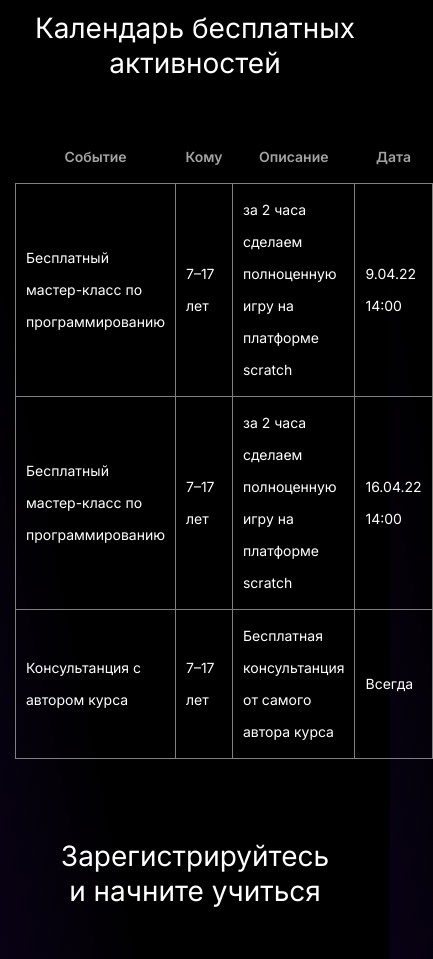
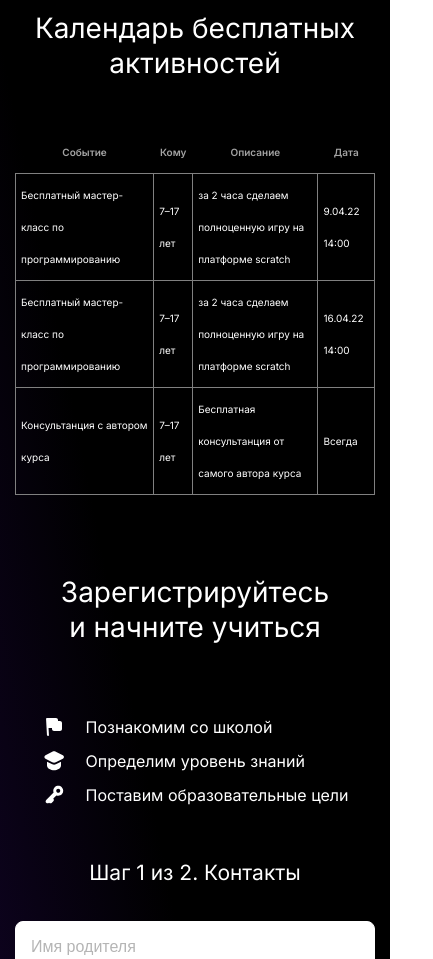
Before and after one commit to Danilova09/solid-teens, a plain HTML site: page index.html in a window 390 px wide. Shown: the part 4520-5479 px from the top of the page, 433 px wide, since content can reach past the window. Drawn offline with Linux system fonts and the light colour scheme.

Commit message:
Changed styles of table

```diff
--- a/style.css
+++ b/style.css
@@ -926,6 +926,19 @@ body {
 	}
 }
 
+@media (max-width: 576.98px) {
+	.activiy-block-table th {
+		padding: 5px;
+		font-size: 10px;
+	}
+
+	.activiy-block-table td {
+		padding: 5px;
+		font-size: 10px;
+	}
+}
+
+
 /* activity-block-end */
 /* register-block-start */
 .register-block {
```
